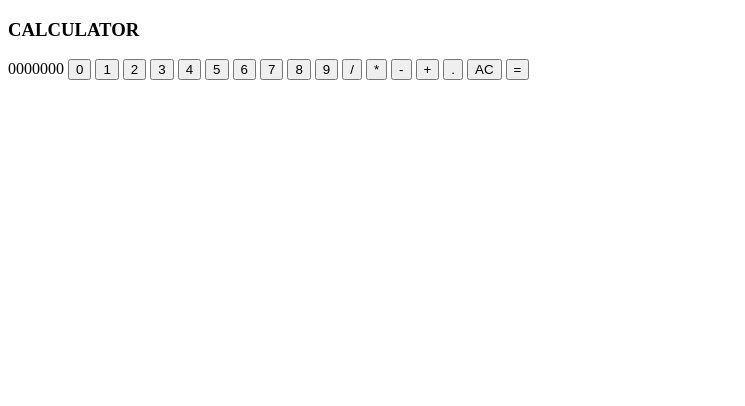
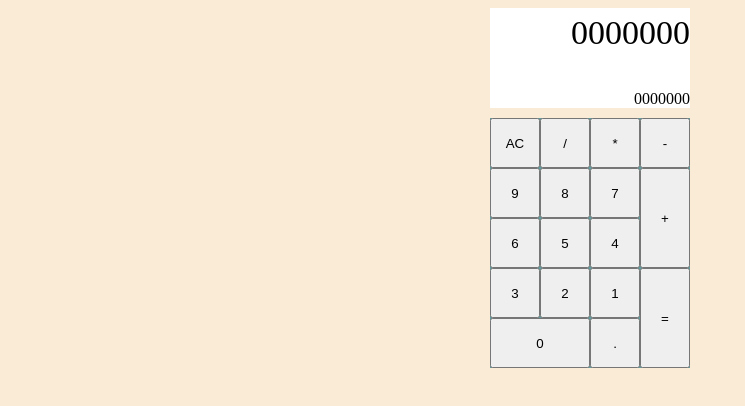
Before and after one commit to gMSchw/Calc-Ulator, a plain HTML site: page index.html in a window 1280 px wide. Shown: the whole page, without its empty margins (0-745 px from the left). Drawn offline with Linux system fonts and the light colour scheme.

Commit message:
Finished Calculator interface

```diff
--- a/index.html
+++ b/index.html
@@ -3,28 +3,45 @@
     <head>
         <meta charset="UTF-8">
         <title>TOP Calc-Ulator</title>
+        <link rel="stylesheet" href="style.css">
     </head>
 
     <body>
-        <h3>CALCULATOR</h3>
-        <label id="display">0000000</label>
-        <button id="btnZero">0</button>
-        <button id="btnOne">1</button>
-        <button id="btnTwo">2</button>
-        <button id="btnThree">3</button>
-        <button id="btnFour">4</button>
-        <button id="btnFive">5</button>
-        <button id="btnSix">6</button>
-        <button id="btnSeven">7</button>
-        <button id="btnEight">8</button>
-        <button id="btnNine">9</button>
-        <button id="btnDivide">/</button>
-        <button id="btnMultiply">*</button>
-        <button id="btnSubstract">-</button>
-        <button id="btnAdd">+</button>
-        <button id="btnComma">.</button>
-        <button id="btnClear">AC</button>
-        <button id="btnEqual">=</button>
+        <div id="container">
+            <div id="displayContainer">
+                <div id="cuentaContainer"><label id="cuenta">0000000</label></div>
+                <div id="resultadoContainer"><label id="resultado">0000000</label></div>
+            </div>
+
+            <div id="buttonsContainer">
+                <div class="firstRowOperator">
+                    <button id="btnClear">AC</button>
+                    <button id="btnDivide">/</button>
+                    <button id="btnMultiply">*</button>
+                    <button id="btnSubstract">-</button>
+                </div>
+                <div class="anotherContainer">
+
+                    <div class="numberContainer">
+                        <button id="btnNine">9</button>
+                        <button id="btnEight">8</button>
+                        <button id="btnSeven">7</button>
+                        <button id="btnSix">6</button>
+                        <button id="btnFive">5</button>
+                        <button id="btnFour">4</button>
+                        <button id="btnThree">3</button>
+                        <button id="btnTwo">2</button>
+                        <button id="btnOne">1</button>
+                        <button id="btnZero">0</button>
+                        <button id="btnComma">.</button>
+                    </div><div class="operatorContainer">
+                        <button id="btnAdd">+</button>
+                        <button id="btnEqual">=</button>
+                    </div>
+                </div>
+
+            </div>
+        </div>
     </body>
 
     <script src="./script.js"></script>
--- a/script.js
+++ b/script.js
@@ -30,80 +30,80 @@ function operate(a, operator, b) {
     }
 }
 
-let display = document.querySelector('#display');
+let cuentaContainer = document.querySelector('#cuentaContainer');
 
 const btnZero = document.querySelector('#btnZero');
 btnZero.addEventListener('click', () => {
-    display.textContent = display.textContent + '0';
+    cuentaContainer.textContent = cuentaContainer.textContent + '0';
 })
 const btnOne = document.querySelector('#btnOne');
 btnOne.addEventListener('click', () => {
-    display.textContent = display.textContent + '1';
+    cuentaContainer.textContent = cuentaContainer.textContent + '1';
 })
 const btnTwo = document.querySelector('#btnTwo');
 btnTwo.addEventListener('click', () => {
-    display.textContent = display.textContent + '2';
+    cuentaContainer.textContent = cuentaContainer.textContent + '2';
 })
 const btnThree = document.querySelector('#btnThree');
 btnThree.addEventListener('click', () => {
-    display.textContent = display.textContent + '3';
+    cuentaContainer.textContent = cuentaContainer.textContent + '3';
 })
 const btnFour = document.querySelector('#btnFour');
 btnFour.addEventListener('click', () => {
-    display.textContent = display.textContent + '4';
+    cuentaContainer.textContent = cuentaContainer.textContent + '4';
 })
 const btnFive = document.querySelector('#btnFive');
 btnFive.addEventListener('click', () => {
-    display.textContent = display.textContent + '5';
+    cuentaContainer.textContent = cuentaContainer.textContent + '5';
 })
 const btnSix = document.querySelector('#btnSix');
 btnSix.addEventListener('click', () => {
-    display.textContent = display.textContent + '6';
+    cuentaContainer.textContent = cuentaContainer.textContent + '6';
 })
 const btnSeven = document.querySelector('#btnSeven');
 btnSeven.addEventListener('click', () => {
-    display.textContent = display.textContent + '7';
+    cuentaContainer.textContent = cuentaContainer.textContent + '7';
 })
 const btnEight = document.querySelector('#btnEight');
 btnEight.addEventListener('click', () => {
-    display.textContent = display.textContent + '8';
+    cuentaContainer.textContent = cuentaContainer.textContent + '8';
 })
 const btnNine = document.querySelector('#btnNine');
 btnNine.addEventListener('click', () => {
-    display.textContent = display.textContent + '9';
+    cuentaContainer.textContent = cuentaContainer.textContent + '9';
 })
 const btnDivide = document.querySelector('#btnDivide');
 btnDivide.addEventListener('click', () => {
-    display.textContent = display.textContent + ' / ';
+    cuentaContainer.textContent = cuentaContainer.textContent + ' / ';
 })
 const btnMultiply = document.querySelector('#btnMultiply');
 btnMultiply.addEventListener('click', () => {
-    display.textContent = display.textContent + ' * ';
+    cuentaContainer.textContent = cuentaContainer.textContent + ' * ';
 })
 const btnSubstract = document.querySelector('#btnSubstract');
 btnSubstract.addEventListener('click', () => {
-    display.textContent = display.textContent + ' - ';
+    cuentaContainer.textContent = cuentaContainer.textContent + ' - ';
 })
 const btnAdd = document.querySelector('#btnAdd');
 btnAdd.addEventListener('click', () => {
-    display.textContent = display.textContent + ' + ';
+    cuentaContainer.textContent = cuentaContainer.textContent + ' + ';
 })
 const btnComma = document.querySelector('#btnComma');
 btnComma.addEventListener('click', () => {
-    display.textContent = display.textContent + ',';
+    cuentaContainer.textContent = cuentaContainer.textContent + ',';
 })
 const btnClear = document.querySelector('#btnClear');
 btnClear.addEventListener('click', () => {
-    display.textContent = '';
+    cuentaContainer.textContent = '';
 })
 const btnEqual = document.querySelector('#btnEqual');
 btnEqual.addEventListener('click', () => {
 
 
-    let a = parseInt(display.textContent.split(' ')[0]);
-    let operator = display.textContent.split(' ')[1];
-    let b = parseInt(display.textContent.split(' ')[2]);
-    display.textContent = operate(a, operator, b);
+    let a = parseInt(cuentaContainer.textContent.split(' ')[0]);
+    let operator = cuentaContainer.textContent.split(' ')[1];
+    let b = parseInt(cuentaContainer.textContent.split(' ')[2]);
+    cuentaContainer.textContent = operate(a, operator, b);
     //console.log(a, operator, b);
-    //console.log(display.textContent.split(' '));
+    //console.log(cuentaContainer.textContent.split(' '));
 })
--- /dev/null
+++ b/style.css
@@ -0,0 +1,74 @@
+body {
+    background-color: antiquewhite;
+    display: flex;
+    justify-content: center;
+}
+
+button {
+    width: 50px;
+    height: 50px;
+}
+
+#btnAdd, #btnEqual {
+    height: 100px;
+}
+
+#btnZero {
+    width: 100px;
+}
+
+#container {
+    height: 300px;
+    width: 300px;
+    display: flex;
+    flex-wrap: wrap;
+}
+
+#displayContainer {
+    width: 200px;
+    height: 100px;
+    background-color: white;
+    margin-bottom: 10px;
+    display: flex;
+    flex-direction: column;
+
+}
+
+#cuentaContainer {
+    display: flex;
+    align-items: center;
+    justify-content: flex-end;
+    height: 50%;
+    font-size: 34px;
+}
+
+#resultadoContainer {
+    display: flex;
+    align-items: flex-end;
+    justify-content: flex-end;
+    height: 50%;
+}
+
+.anotherContainer{
+    display: flex;
+    flex-direction: row;
+    flex-wrap: wrap;
+}
+
+#buttonsContainer {
+    width: 200px;
+    height: 250px;
+    background-color: cadetblue;
+    font-size: 0px;
+    display: flex;
+    flex-wrap: wrap;
+}
+
+.numberContainer {
+    width: 150px;
+}
+
+.operatorContainer {
+    display: flex;
+    flex-direction: column;
+}
```
